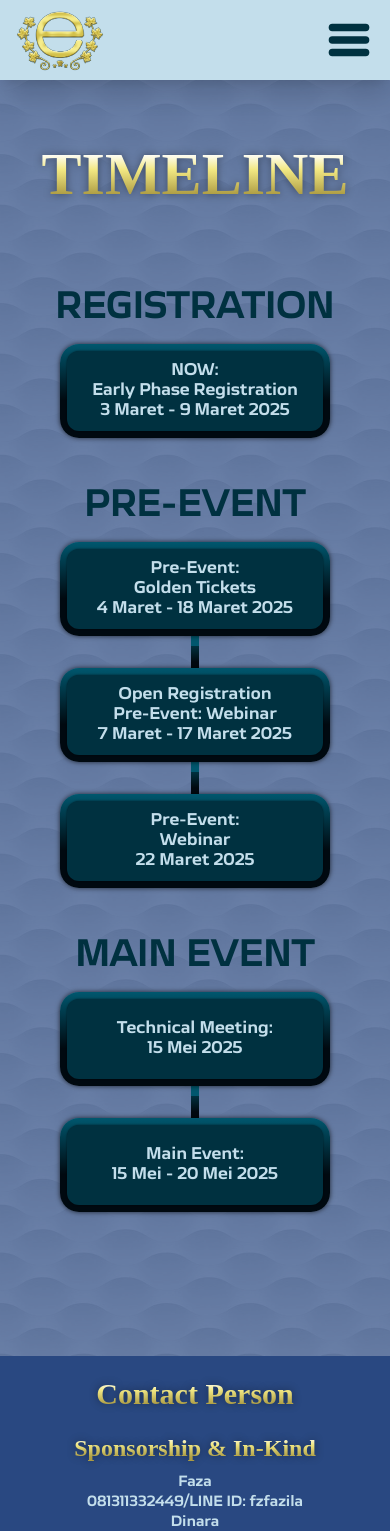
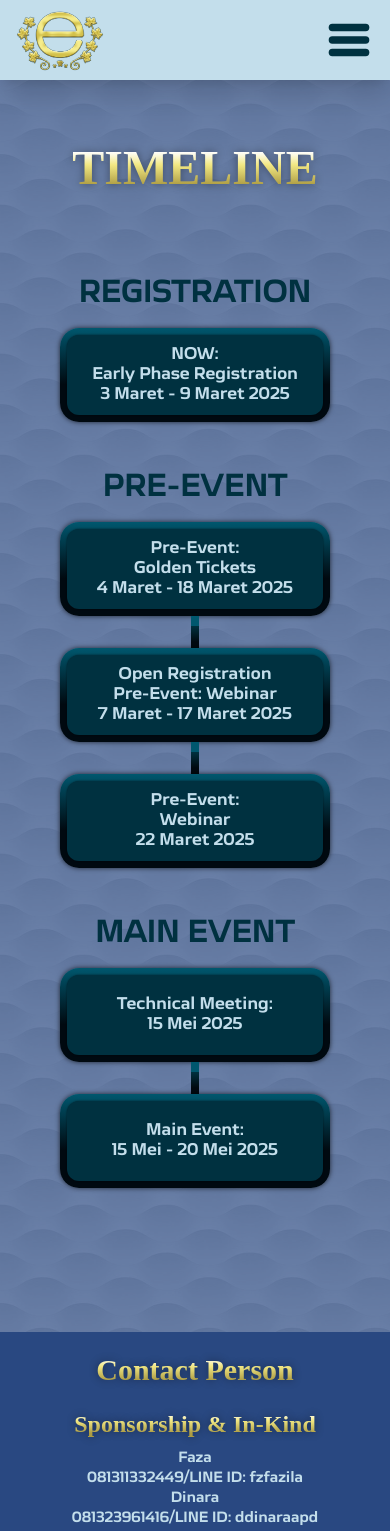
Before and after one commit to absolutepraya/alsa-ecomp, a Next.js app: page /timeline in a window 390 px wide. Shown: the top 1531 px of the page. Built offline with nearby package versions, Linux system fonts and the light colour scheme.

Commit message:
feat: refine layout and improve responsiveness across multiple pages

```diff
--- a/src/app/about/page.jsx
+++ b/src/app/about/page.jsx
@@ -1,3 +1,5 @@
+"use client";
+
 import NavBar from '@/components/navbar';
 import Emboss from '@/components/emboss';
 import Footer from '@/components/footer';
@@ -6,15 +8,14 @@ import BlurFade from '@/components/blurfade';
 
 export default function About() {
   return (
-    <div className="relative flex min-h-screen flex-col items-center gap-y-20 overflow-x-clip px-0 py-36">
+    <div className="relative flex min-h-screen flex-col items-center lg:gap-y-20 gap-y-12 overflow-x-clip lg:px-0 px-6 py-36">
       <BlurFade
         delay={0.3}
         offset={15}
-        inView
       >
         <GoldText
           text="ABOUT US"
-          className="text-4xl font-extrabold lg:text-6xl"
+          className="font-extrabold lg:text-6xl text-5xl"
         />
       </BlurFade>
 
@@ -22,7 +23,6 @@ export default function About() {
         <BlurFade
           delay={0.4}
           offset={15}
-          inView
         >
           <GoldText
             text="Our Theme:"
@@ -32,7 +32,6 @@ export default function About() {
         <BlurFade
           delay={0.5}
           offset={15}
-          inView
         >
           <GoldText
             text="Protecting Biodiversity"
@@ -42,9 +41,8 @@ export default function About() {
         <BlurFade
           delay={0.6}
           offset={15}
-          inView
         >
-          <p className="lg:text-md mt-4 max-w-[50rem] px-4 text-justify text-sm text-foreground">The importance of biodiversity cannot be understated. The food we eat, the clothes we wear, and even the air we breathe is all the result of a healthy biodiversity. Unfortunately, over the last few years, human activity has caused a massive decline, with activities such as the clearing of forests for commercial use, overexploitation of natural resources, and all highly destructive towards biodiversity. Because of this, it is important for us to be aware of our responsibility to preserve and protect biodiversity, as its destruction could mean the destruction of mankind as a whole.</p>
+          <p className="text-md mt-4 max-w-[50rem] px-4 text-justify text-foreground">The importance of biodiversity cannot be understated. The food we eat, the clothes we wear, and even the air we breathe is all the result of a healthy biodiversity. Unfortunately, over the last few years, human activity has caused a massive decline, with activities such as the clearing of forests for commercial use, overexploitation of natural resources, and all highly destructive towards biodiversity. Because of this, it is important for us to be aware of our responsibility to preserve and protect biodiversity, as its destruction could mean the destruction of mankind as a whole.</p>
         </BlurFade>
       </div>
 
@@ -52,7 +50,6 @@ export default function About() {
         <BlurFade
           delay={0.7}
           offset={15}
-          inView
         >
           <GoldText
             text="Our Tagline:"
@@ -62,7 +59,6 @@ export default function About() {
         <BlurFade
           delay={0.8}
           offset={15}
-          inView
         >
           <GoldText
             text="Embrace Humanity, Protect Biodiversity"
@@ -82,9 +78,8 @@ export default function About() {
         <BlurFade
           delay={0.9}
           offset={15}
-          inView
         >
-          <p className="lg:text-md mt-4 max-w-[50rem] px-4 text-justify text-sm text-foreground">Our tagline refers to the goal of our event. As our future champions continue to learn and evolve as they progress through our competitions, we hope that the knowledge they have gained will give them the empathy needed to build a realization for their role in protecting the biodiversity around us. As human activity continues to destroy the world around us, this year's ALSA E-Comp brings on the theme of Protecting Biodiversity in hopes of preserving it.</p>
+          <p className="text-md mt-4 max-w-[50rem] px-4 text-justify text-foreground">Our tagline refers to the goal of our event. As our future champions continue to learn and evolve as they progress through our competitions, we hope that the knowledge they have gained will give them the empathy needed to build a realization for their role in protecting the biodiversity around us. As human activity continues to destroy the world around us, this year's ALSA E-Comp brings on the theme of Protecting Biodiversity in hopes of preserving it.</p>
         </BlurFade>
       </div>
     </div>
--- a/src/app/competitions/page.jsx
+++ b/src/app/competitions/page.jsx
@@ -14,15 +14,14 @@ import BlurFade from '@/components/blurfade';
 
 export default function Competitions() {
   return (
-    <div className="relative flex min-h-screen flex-col items-center gap-y-20 px-0 py-36 lg:pb-[380px]">
+    <div className="relative flex min-h-screen flex-col items-center gap-y-20 px-0 pt-36 lg:pb-[380px]">
       <BlurFade
         delay={0.3}
         offset={15}
-        inView
       >
         <GoldText
           text="COMPETITIONS"
-          className="text-4xl font-extrabold lg:text-6xl"
+          className="text-5xl font-extrabold lg:text-6xl"
         />
       </BlurFade>
 
@@ -51,21 +50,18 @@ export default function Competitions() {
                   <BlurFade
                     delay={0.4}
                     offset={15}
-                    inView
                   >
                     <div className="h-56 w-56 rounded-full bg-goldlight" />
                   </BlurFade>
                   <BlurFade
                     delay={0.5}
                     offset={15}
-                    inView
                   >
                     <p className="text-4xl text-primary">{competition.title}</p>
                   </BlurFade>
                   <BlurFade
                     delay={0.6}
                     offset={15}
-                    inView
                   >
                     <Emboss
                       innerClassName="px-6 py-3 rounded-xl text-justify"
@@ -108,14 +104,12 @@ export default function Competitions() {
       <BlurFade
         delay={0.7}
         offset={15}
-        inView
-        className={'swiper-prev absolute bottom-10 left-20 z-10 flex h-20 w-20 cursor-pointer items-center justify-center rounded-full bg-gold lg:left-[15%] lg:top-24'}
+        className={'swiper-prev absolute bottom-12 left-20 z-10 flex h-20 w-20 cursor-pointer items-center justify-center rounded-full bg-gold lg:left-[15%] lg:top-24'}
       ></BlurFade>
       <BlurFade
-        delay={0.7}
+        delay={0.8}
         offset={15}
-        inView
-        className={'swiper-next absolute bottom-10 right-20 z-10 flex h-20 w-20 cursor-pointer items-center justify-center rounded-full bg-gold lg:right-[15%] lg:top-24'}
+        className={'swiper-next absolute bottom-12 right-20 z-10 flex h-20 w-20 cursor-pointer items-center justify-center rounded-full bg-gold lg:right-[15%] lg:top-24'}
       ></BlurFade>
     </div>
   );
--- a/src/app/page.jsx
+++ b/src/app/page.jsx
@@ -7,12 +7,11 @@ import BlurFade from '@/components/blurfade';
 
 export default function Home() {
   return (
-    <div className="relative flex h-screen flex-col items-center gap-y-20 overflow-x-clip px-0">
+    <div className="relative flex h-[100vh] flex-col items-center gap-y-20 overflow-x-clip px-0">
       <div className="flex h-full w-full flex-col items-center justify-center">
         <BlurFade
           delay={0.3}
           offset={15}
-          inView
         >
           <Image
             src="/logo.svg"
@@ -24,9 +23,8 @@ export default function Home() {
         </BlurFade>
 
         <BlurFade
-          delay={0.6}
+          delay={0.4}
           offset={15}
-          inView
         >
           <Image
             src="/title.webp"
--- a/src/app/partners/page.jsx
+++ b/src/app/partners/page.jsx
@@ -10,11 +10,10 @@ export default function Partners() {
       <BlurFade
         delay={0.3}
         offset={15}
-        inView
       >
         <GoldText
           text="PARTNERS"
-          className="text-6xl font-extrabold"
+          className="text-5xl font-extrabold lg:text-6xl"
         />
       </BlurFade>
 
@@ -22,7 +21,6 @@ export default function Partners() {
         <BlurFade
           delay={0.4}
           offset={15}
-          inView
         >
           <div className="flex h-full w-full flex-col items-center">
             <p className="text-3xl text-primary lg:text-4xl">Sponsorship & In-Kind</p>
@@ -31,7 +29,6 @@ export default function Partners() {
         <BlurFade
           delay={0.5}
           offset={15}
-          inView
         >
           <div className="flex h-full w-full flex-col items-center">
             <p className="text-4xl text-primary">Media Partners</p>
--- a/src/app/registration/page.jsx
+++ b/src/app/registration/page.jsx
@@ -6,36 +6,47 @@ import BlurFade from '@/components/blurfade';
 
 export default function Registration() {
   return (
-    <div className="relative flex min-h-screen flex-col items-center gap-y-20 px-0 py-36 lg:pb-[420px]">
+    <div className="relative flex min-h-screen flex-col items-center gap-y-20 px-6 py-36 lg:px-0 lg:pb-[380px]">
       <div className="justify-centert flex flex-col items-center text-center">
         <BlurFade
           delay={0.3}
           offset={15}
-          inView
         >
           <GoldText
             text="NOW OPENING:"
-            className="text-[2rem] font-extrabold lg:text-6xl"
+            className="text-3xl font-extrabold lg:text-4xl"
           />
         </BlurFade>
         <BlurFade
           delay={0.4}
           offset={15}
-          inView
         >
-          <GoldText
-            text="EARLY PHASE REGISTRATION"
-            className="text-[1.2rem] font-extrabold lg:text-6xl"
-          />
+          <div className="flex flex-col lg:hidden">
+            <div className='flex flex-col gap-y-1 items-center justify-center'>
+              <GoldText
+                text="EARLY PHASE"
+                className="text-center text-5xl font-extrabold"
+              />
+              <GoldText
+                text="REGISTRATION"
+                className="text-center text-5xl font-extrabold"
+              />
+            </div>
+          </div>
+          <div className="hidden lg:block">
+            <GoldText
+              text="EARLY PHASE REGISTRATION"
+              className="text-center text-6xl font-extrabold"
+            />
+          </div>
         </BlurFade>
       </div>
 
       <BlurFade
         delay={0.5}
         offset={15}
-        inView
       >
-        <div className="overflow-hidden rounded-2xl bg-background p-6 shadow-xl lg:h-[80rem] lg:w-[60rem]">
+        <div className="overflow-hidden rounded-2xl bg-background p-6 shadow-xl h-[80rem] lg:w-[60rem]">
           <iframe
             src="https://docs.google.com/forms/d/e/1FAIpQLSdnuv9mrrja-lHq-rXv8xnNz-tMnKH-BpmeFMN3wt8Yekc-LQ/viewform?embedded=true"
             className="h-full w-full"
--- a/src/app/timeline/page.jsx
+++ b/src/app/timeline/page.jsx
@@ -11,26 +11,24 @@ export default function Timeline() {
       <BlurFade
         delay={0.3}
         offset={15}
-        inView
       >
         <GoldText
           text="TIMELINE"
-          className="text-6xl font-extrabold"
+          className="text-5xl font-extrabold lg:text-6xl"
         />
       </BlurFade>
 
       <div className="flex max-w-[70rem] flex-col gap-y-12">
+        <div className="flex flex-col items-center justify-center gap-y-4">
+          <BlurFade
+            delay={0.35}
+            offset={15}
+          >
+            <p className="text-3xl text-primary lg:text-4xl">REGISTRATION</p>
+          </BlurFade>
           <BlurFade
             delay={0.4}
             offset={15}
-          inView
-        >
-          <div className="flex flex-col items-center justify-center gap-y-4">
-            <p className="text-4xl text-primary">REGISTRATION</p>
-            <BlurFade
-              delay={0.5}
-              offset={15}
-              inView
           >
             <Emboss
               innerClassName="rounded-xl w-[16rem] h-20  flex items-center justify-center"
@@ -45,19 +43,17 @@ export default function Timeline() {
             </Emboss>
           </BlurFade>
         </div>
+        <div className="flex flex-col items-center justify-center gap-y-4">
+          <BlurFade
+            delay={0.45}
+            offset={15}
+          >
+            <p className="text-3xl text-primary lg:text-4xl">PRE-EVENT</p>
           </BlurFade>
+          <div className="flex flex-col items-center justify-center lg:flex-row">
             <BlurFade
               delay={0.5}
               offset={15}
-          inView
-        >
-          <div className="flex flex-col items-center justify-center gap-y-4">
-            <p className="text-4xl text-primary">PRE-EVENT</p>
-            <div className="flex flex-col items-center justify-center lg:flex-row">
-              <BlurFade
-                delay={0.6}
-                offset={15}
-                inView
             >
               <Emboss
                 innerClassName="rounded-xl w-[16rem] h-20  flex items-center justify-center"
@@ -71,11 +67,15 @@ export default function Timeline() {
                 </p>
               </Emboss>
             </BlurFade>
+            <BlurFade
+              delay={0.55}
+              offset={15}
+            >
               <Line />
+            </BlurFade>
             <BlurFade
-                delay={0.7}
+              delay={0.6}
               offset={15}
-                inView
             >
               <Emboss
                 innerClassName="rounded-xl w-[16rem] h-20  flex items-center justify-center"
@@ -89,11 +89,15 @@ export default function Timeline() {
                 </p>
               </Emboss>
             </BlurFade>
+            <BlurFade
+              delay={0.65}
+              offset={15}
+            >
               <Line />
+            </BlurFade>
             <BlurFade
-                delay={0.8}
+              delay={0.7}
               offset={15}
-                inView
             >
               <Emboss
                 innerClassName="rounded-xl w-[16rem] h-20  flex items-center justify-center"
@@ -110,19 +114,17 @@ export default function Timeline() {
             </BlurFade>
           </div>
         </div>
+        <div className="flex flex-col items-center justify-center gap-y-4">
+          <BlurFade
+            delay={0.75}
+            offset={15}
+          >
+            <p className="text-3xl text-primary lg:text-4xl">MAIN EVENT</p>
           </BlurFade>
-        <BlurFade
-          delay={0.6}
-          offset={15}
-          inView
-        >
-          <div className="flex flex-col items-center justify-center gap-y-4">
-            <p className="text-4xl text-primary">MAIN EVENT</p>
           <div className="flex flex-col items-center justify-center lg:flex-row">
             <BlurFade
-                delay={0.7}
+              delay={0.8}
               offset={15}
-                inView
             >
               <Emboss
                 innerClassName="rounded-xl w-[16rem] h-20  flex items-center justify-center"
@@ -135,11 +137,15 @@ export default function Timeline() {
                 </p>
               </Emboss>
             </BlurFade>
+            <BlurFade
+              delay={0.85}
+              offset={15}
+            >
               <Line />
+            </BlurFade>
             <BlurFade
-                delay={0.8}
+              delay={0.9}
               offset={15}
-                inView
             >
               <Emboss
                 innerClassName="rounded-xl w-[16rem] h-20  flex items-center justify-center"
@@ -154,7 +160,6 @@ export default function Timeline() {
             </BlurFade>
           </div>
         </div>
-        </BlurFade>
       </div>
     </div>
   );
```
Lines whose indentation alone changed are shown as unchanged.
